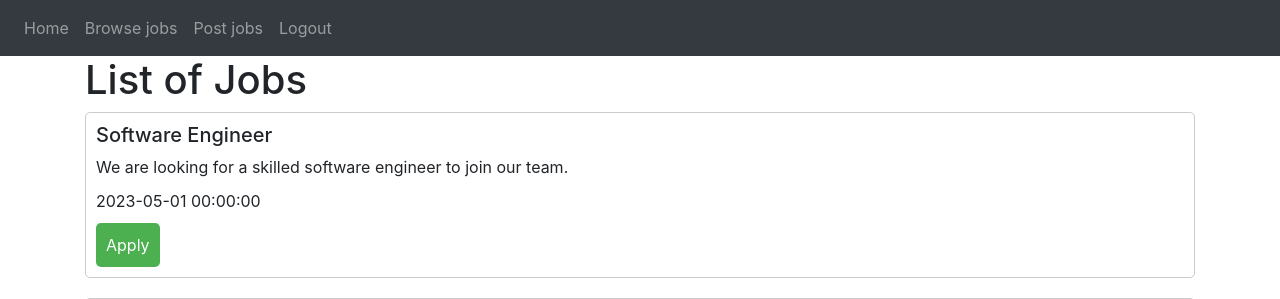
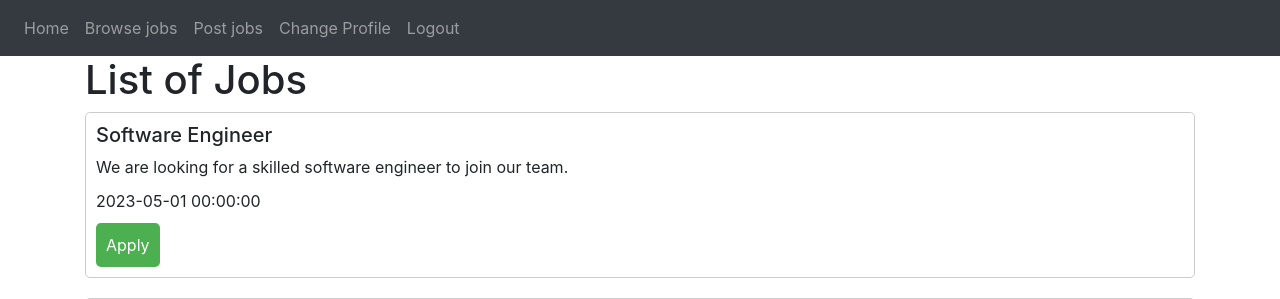
Before and after one commit to OmarElsakka1/Shaghalni, a Flask app: page /browse-jobs in a window 1280 px wide. Shown: the top 299 px of the page. Run offline with Flask 3, Linux system fonts and the light colour scheme; the visitor is signed in with stand-in values (Sample User, id 1); data comes from the database, SQL or seed files in the repository; some libraries are stand-ins or nearby versions.

Commit message:
Update base.html

```diff
--- a/website/templates/base.html
+++ b/website/templates/base.html
@@ -31,8 +31,9 @@
         <div class="navbar-nav">
           {% if user.is_authenticated %}
           <a class="nav-item nav-link" id="home" href="/">Home</a>
-          <a class="nav-item nav-link" id="brose-jobs" href= "{{ url_for('views.browse_jobs') }}" >Browse jobs</a>
+          <a class="nav-item nav-link" id="browse-jobs" href= "{{ url_for('views.browse_jobs') }}" >Browse jobs</a>
           <a class="nav-item nav-link" id="post-jop" href= "{{ url_for('views.post_job') }}" >Post jobs</a>
+          <a class="nav-item nav-link" id="changeprofile" href="/changeprofile">Change Profile</a>
           <a class="nav-item nav-link" id="logout" href="/logout">Logout</a>
           {% else %}
           <a class="nav-item nav-link" id="login" href="/login">Login</a>
```
